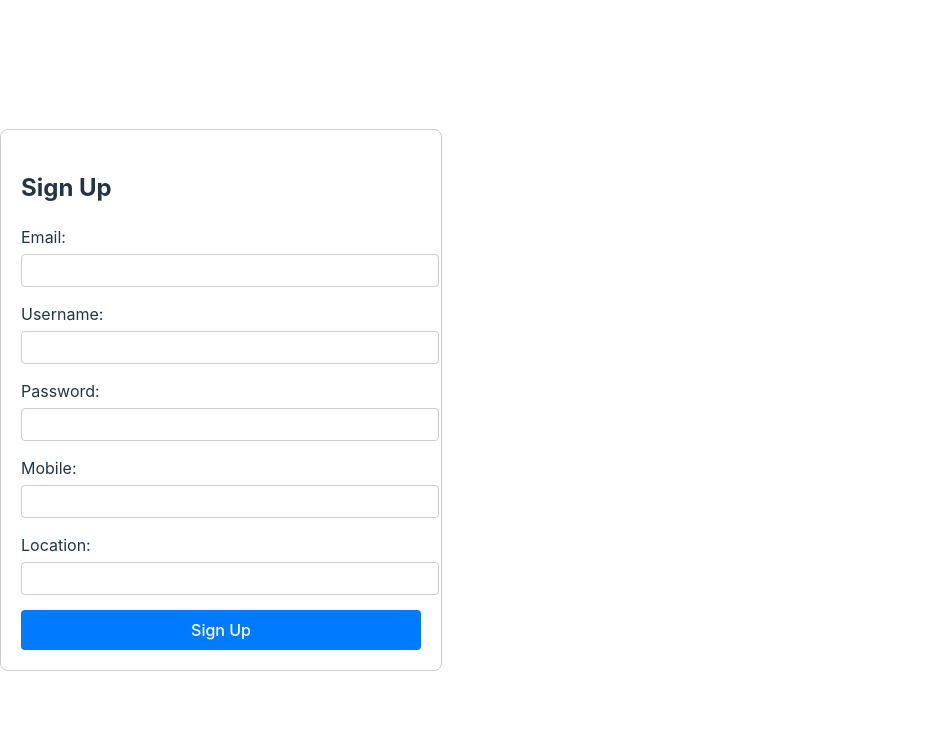
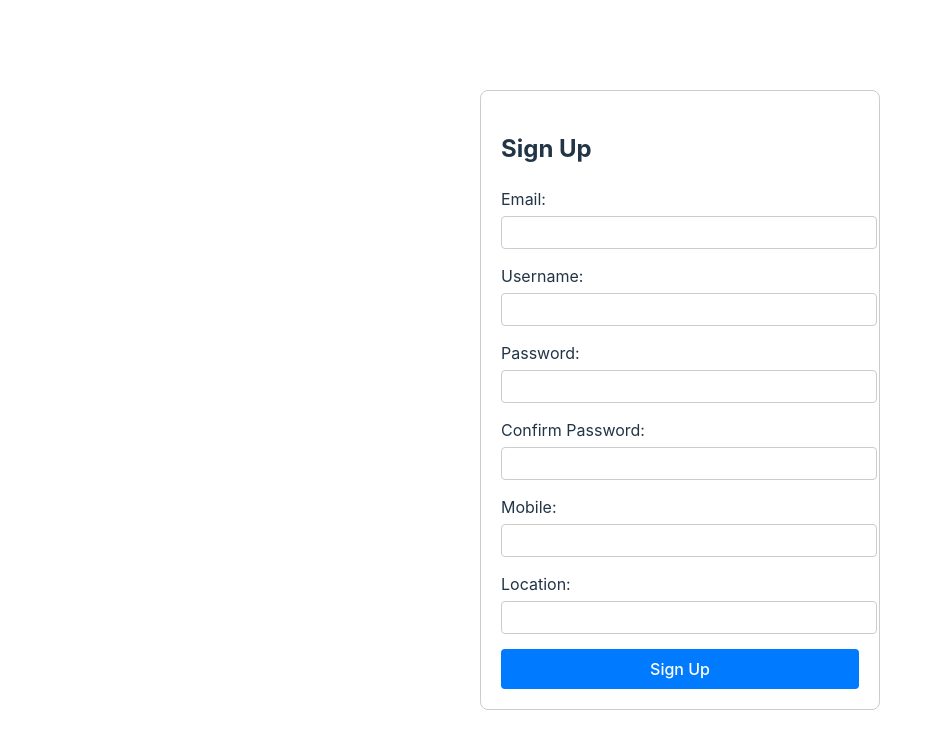
Before and after one commit to bernadettestella/Event_Mate, a React (Vite) app in the folder frontend/: page /Pages/SignUp in a window 1280 px wide. Shown: the top 748 px of the page, without its empty margins (0-943 px from the left). Built offline with nearby package versions, Linux system fonts and the light colour scheme.

Commit message:
corrections

```diff
--- a/frontend/src/Pages/ForgotPass.tsx
+++ b/frontend/src/Pages/ForgotPass.tsx
@@ -7,11 +7,12 @@ const Container = styled.div`
   flex-direction: column;
   align-items: center;
   justify-content: center;
+  margin-left: 150%;
   height: 100vh;
 `;
 
 const Form = styled.form`
-  width: 300px;
+  width: 400px;
   padding: 20px;
   border: 1px solid #ccc;
   border-radius: 8px;
--- a/frontend/src/Pages/SignUp.tsx
+++ b/frontend/src/Pages/SignUp.tsx
@@ -1,12 +1,15 @@
 /* eslint-disable no-unused-vars */
-import React, { useState } from 'react';
-import axios from 'axios';
+import { useState } from 'react';
+//import axios from 'axios';
 import styled from 'styled-components';
 
 const Container = styled.div`
   display: flex;
   justify-content: center;
   align-items: center;
+  width: 400px;
+  margin-left: 120%;
+  margin-right: auto;
   height: 100vh;
 `;
 
@@ -53,6 +56,7 @@ const SignUpForm = () => {
     email: '',
     username: '',
     password: '',
+    confirmPassword: '', // New field
     mobile: '',
     location: '',
   });
@@ -64,6 +68,10 @@ const SignUpForm = () => {
 
   const handleSubmit = async (e) => {
     e.preventDefault();
+    if (signUpData.password !== signUpData.confirmPassword) {
+      setMessage('Passwords do not match');
+      return;
+    }
     try {
       // Implement sign-up functionality using signUpData
       setMessage('Sign up functionality will be implemented here.');
@@ -112,6 +120,17 @@ const SignUpForm = () => {
             />
           </FormGroup>
           <FormGroup>
+            <Label htmlFor="confirmPassword">Confirm Password:</Label>
+            <Input
+              type="password"
+              id="confirmPassword"
+              name="confirmPassword"
+              value={signUpData.confirmPassword}
+              onChange={handleChange}
+              required
+            />
+          </FormGroup>
+          <FormGroup>
             <Label htmlFor="mobile">Mobile:</Label>
             <Input
               type="tel"
--- a/frontend/src/styles.ts
+++ b/frontend/src/styles.ts
@@ -4,6 +4,8 @@ export const PageContainer = styled.div`
   display: flex;
   justify-content: center;
   align-items: center;
+  width: 400px;
+  margin-left: 100%;
   height: 100vh;
 `;
 
@@ -29,13 +31,13 @@ export const ButtonContainer = styled.div`
 `;
 
 export const Button = styled.button`
-  padding: 10px 0; /* Adjust padding to cover input width */
+  padding: 10px 0;
   background-color: #007bff;
   color: #fff;
   border: none;
   border-radius: 4px;
   cursor: pointer;
-  width: 100%; /* Button covers the width of the input */
+  width: 105%;
 `;
 
 export const ForgotPasswordLink = styled.span`
```
Lines whose indentation alone changed are shown as unchanged.
